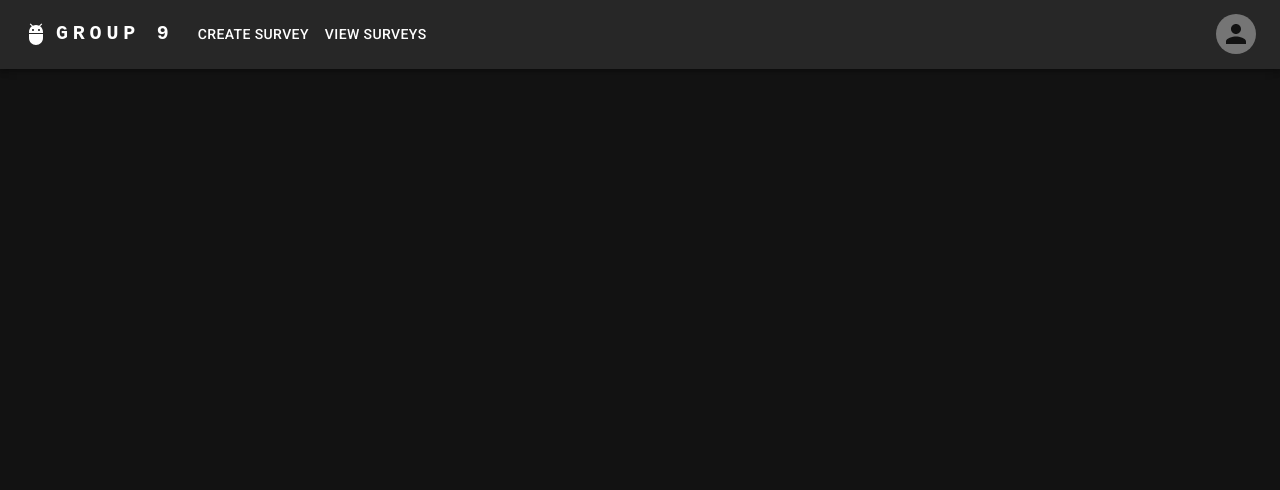
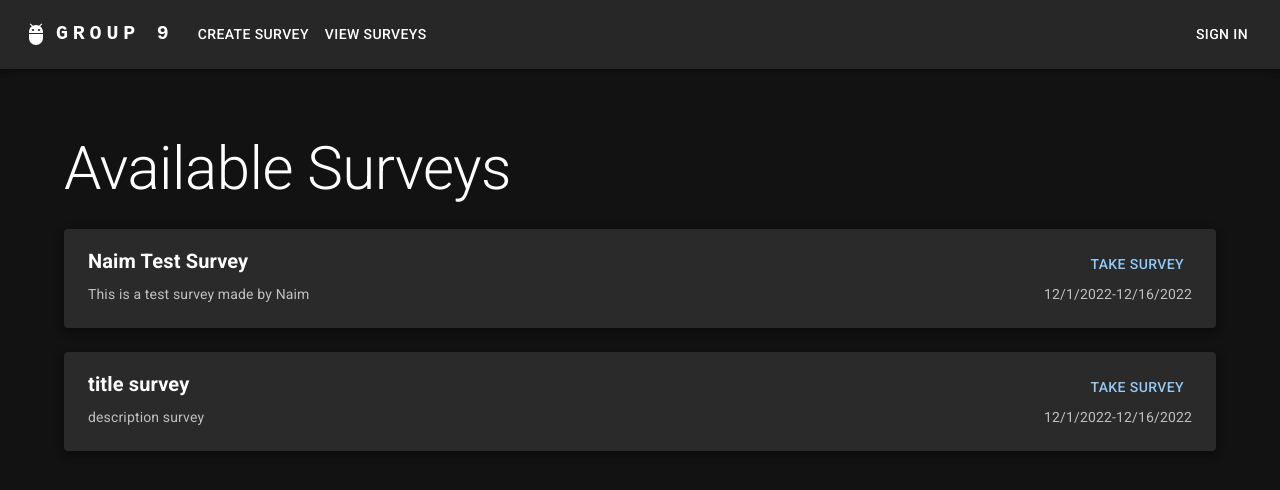
Before and after one commit to NaimShaqqou/COP4710-Project, a React (Create React App) app in the folder frontend/: page /viewSurveys in a window 1280 px wide. Shown: the top 490 px of the page. Built offline with nearby package versions, Linux system fonts and the light colour scheme; what survey-core would draw is missing.

Commit message:
add page to view available surveys

```diff
--- a/frontend/src/components/HomeButtons.js
+++ b/frontend/src/components/HomeButtons.js
@@ -21,7 +21,7 @@ function HomeButtons() {
       ) : (
         <>
           <Button variant="contained" onClick={() => navigate("/createSurvey")}>Create a Survey</Button>
-          <Button variant="outlined">Take a Survey</Button>
+          <Button variant="outlined" onClick={() => navigate("/viewSurveys")}>Take a Survey</Button>
         </>
       )}
     </Stack>
--- a/frontend/src/components/NavBar.js
+++ b/frontend/src/components/NavBar.js
@@ -22,8 +22,8 @@ import { useSelector, useDispatch } from "react-redux";
 import { logoutUser } from "../store/ActionCreators";
 
 const pages = [
-  { item: "Create Survey", link: "/" },
-  { item: "View Surveys", link: "/" },
+  { item: "Create Survey", link: "/createSurvey" },
+  { item: "View Surveys", link: "/viewSurveys" },
 ];
 
 const settings = [
@@ -171,9 +171,16 @@ function NavBar() {
 
           <Box sx={{ flexGrow: 0 }}>
             <Tooltip title="Open settings">
-              <IconButton onClick={handleOpenUserMenu} sx={{ p: 0 }}>
-                <Avatar />
-              </IconButton>
+              {user.id !== "" ? (
+                <IconButton onClick={handleOpenUserMenu} sx={{ p: 0 }}>
+                  <Avatar />
+                </IconButton>
+              ) : (
+                <Button onClick={handleOpenUserMenu} sx={{ my: 2, color: "white", display: "block" }}>
+                  Sign in
+                </Button>
+              )
+              }
             </Tooltip>
             <Menu
               sx={{ mt: "45px" }}
--- /dev/null
+++ b/frontend/src/components/Survey/SurveyCard.js
@@ -0,0 +1,48 @@
+import React from 'react'
+import { Box, Button, Grid, Paper, Stack, Typography } from "@mui/material"
+
+function SurveyCard({ id, title, participants, description, start, end }) {
+    return (
+        <Grid sx={{ mt: 5 }}>
+            <Paper elevation={5}>
+                <Grid container spacing={2}>
+                    <Grid item xs={12} >
+                        <Stack direction="column" sx={{ width: '100%', height: '100%' }}>
+
+                            <Box sx={{ px: 3, display: 'flex', justifyContent: 'space-between' }}>
+                                <Typography gutterBottom variant="h6" sx={{ fontWeight: "bold" }} component="div">
+                                    {/* {service.Title} */}
+                                    {title}
+                                </Typography>
+                                <Button>
+                                    Take Survey
+                                </Button>
+                            </Box>
+
+                            <Box sx={{ px: 3, pb: 3, display: "flex", justifyContent: "space-between" }}>
+                                <Typography
+                                    variant="body2"
+                                    color="text.secondary"
+                                    sx={{ wordWrap: "break-word" }}
+                                    component="container"
+                                >
+                                    {description}
+                                </Typography>
+                                <Typography
+                                    variant="body2"
+                                    color="text.secondary"
+                                    sx={{ wordWrap: "break-word" }}
+                                    component="container"
+                                >
+                                    {start.toLocaleDateString()}-{end.toLocaleDateString()}
+                                </Typography>
+                            </Box>
+                        </Stack>
+                    </Grid>
+                </Grid>
+            </Paper>
+        </Grid>
+    )
+}
+
+export default SurveyCard
--- /dev/null
+++ b/frontend/src/pages/TakeSurvey.js
@@ -0,0 +1,9 @@
+import React from "react";
+
+function TakeSurvey() {
+    return (
+        <div>TakeSurvey</div>
+    )
+}
+
+export default TakeSurvey;
--- /dev/null
+++ b/frontend/src/pages/ViewSurveys.js
@@ -0,0 +1,65 @@
+import { Box, Container, Typography } from '@mui/material'
+import React, { useEffect, useState } from 'react'
+
+import SurveyCard from "../components/Survey/SurveyCard"
+
+function ViewSurveys() {
+    const [surveyList, setSurveyList] = useState([]);
+
+    useEffect(() => {
+
+        // call the get surveys api endpoint
+        console.log("call get surveys")
+        setSurveyList([
+            {
+                survey_id: "638bcac7c4cde779b1937183",
+                title_survey: "Naim Test Survey",
+                participants_emails: ["naeemshaqqou@gmail.com"],
+                description_survey: "This is a test survey made by Naim",
+                start_survey: new Date("2022-12-01T05:00:00.000+00:00"),
+                end_survey: new Date("2022-12-16T05:00:00.000+00:00"),
+            },
+            {
+                survey_id: "638bdbb1f0fbe4ffedd7575b",
+                title_survey: "title survey",
+                participants_emails: ["participants emails"],
+                description_survey: "description survey",
+                start_survey: new Date("2022-12-01T05:00:00.000+00:00"),
+                end_survey: new Date("2022-12-16T05:00:00.000+00:00"),
+            }
+        ])
+        console.log(surveyList)
+    }, [])
+
+    return (
+        <div>
+            <Box
+                sx={{
+                    bgcolor: "background.paper",
+                    pt: 8,
+                    pb: 6,
+                }}
+            >
+                <Container maxWidth="lg">
+                    <Typography variant="h2">
+                        Available Surveys
+                    </Typography>
+
+                    {surveyList.length > 0 && surveyList.map((survey) => (
+                        <SurveyCard
+                            key={survey.id}
+                            id={survey.id}
+                            title={survey.title_survey}
+                            participants={survey.participants_emails}
+                            description={survey.description_survey}
+                            start={survey.start_survey}
+                            end={survey.end_survey}
+                        />
+                    ))}
+                </Container>
+            </Box>
+        </div>
+    )
+}
+
+export default ViewSurveys
--- a/frontend/src/routes/Router.js
+++ b/frontend/src/routes/Router.js
@@ -5,6 +5,8 @@ import { Route, Routes } from "react-router-dom";
 import LoginPage from "../pages/Authentication/LoginPage";
 import RegisterPage from "../pages/Authentication/RegisterPage";
 import CreateSurveyPage from "../pages/CreateSurveyPage";
+// import TakeSurvey from "../pages/TakeSurvey"
+import ViewSurveys from "../pages/ViewSurveys"
 import Home from "../pages/Home";
 
 function Router() {
@@ -14,6 +16,8 @@ function Router() {
       <Route path="/login" element={<LoginPage />} />
       <Route path="/register" element={<RegisterPage />} />
       <Route path="/createSurvey" element={<CreateSurveyPage/>} />
+      {/* <Route path="/takeSurvey" element={<TakeSurvey/>} /> */}
+      <Route path="/viewSurveys" element={<ViewSurveys/>} />
     </Routes>
   );
 }
```
